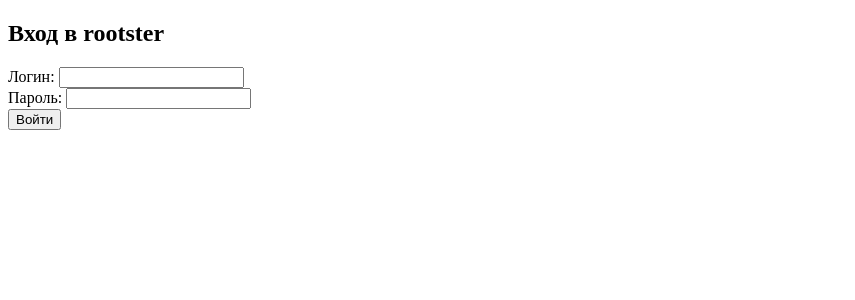
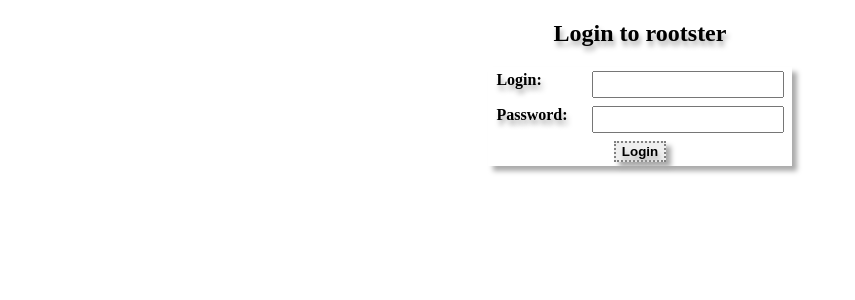
Before and after one commit to sphynkx/rootster, a Flask app: page / in a window 1280 px wide. Shown: the top 300 px of the page, without its empty margins (0-855 px from the left). Run offline with Flask 3, Linux system fonts and the light colour scheme.

Commit message:
Enable HTML rendering for tables data content. Add styles: `static/css/style.css`. Move all local styles. Reverse tables sorting - freshest at the top. (` ORDER BY id DESC` in SQL request). Move navlinkx to top, to separate static sticky block. Implement drop-down menu there. Implement compact view for big `data` fields in `response` table. Set showing limit to 2000 symbols, the "Show More" button. Split forcely long lines in `max_verses` field (`books` table). Some UI beautifications (shadows, borders, colors..). Beautificarion of ligin page.

```diff
--- a/app.py
+++ b/app.py
@@ -24,7 +24,6 @@
             if admin:
                 pwd_hash = hashlib.md5(password.encode('utf-8')).hexdigest()
                 if admin["password_hash"] == pwd_hash:
-                    # Обновляем last_login
                     cursor.execute(
                         "UPDATE admins SET last_login = %s WHERE username = %s",
                         (datetime.datetime.now(), username)
@@ -36,6 +35,16 @@
     return False
 
 
+def get_table_list():
+    conn = get_db()
+    try:
+        with conn.cursor() as cursor:
+            cursor.execute("SHOW TABLES")
+            return [row[f"Tables_in_{MYSQL_CONFIG['database']}"] for row in cursor.fetchall()]
+    finally:
+        conn.close()
+
+
 @app.route("/", methods=["GET", "POST"])
 def login():
     if request.method == "POST":
@@ -45,7 +54,7 @@
             session["admin"] = username
             return redirect(url_for("tables"))
         else:
-            flash("Неверный логин или пароль")
+            flash("Incorrect login or password!!")
     return render_template("login.html")
 
 
@@ -59,13 +68,7 @@
 def tables():
     if "admin" not in session:
         return redirect(url_for("login"))
-    conn = get_db()
-    try:
-        with conn.cursor() as cursor:
-            cursor.execute("SHOW TABLES")
-            tables = [row[f"Tables_in_{MYSQL_CONFIG['database']}"] for row in cursor.fetchall()]
-    finally:
-        conn.close()
+    tables = get_table_list()
     return render_template("tables.html", tables=tables)
 
 
@@ -73,16 +76,17 @@
 def table_view(table):
     if "admin" not in session:
         return redirect(url_for("login"))
+    all_tables = get_table_list()
     conn = get_db()
     try:
         with conn.cursor() as cursor:
-            cursor.execute(f"SELECT * FROM `{table}` LIMIT 100")
+            cursor.execute(f"SELECT * FROM `{table}`  ORDER BY id DESC LIMIT 100")
             rows = cursor.fetchall()
             cursor.execute(f"SHOW COLUMNS FROM `{table}`")
             columns = [col["Field"] for col in cursor.fetchall()]
     finally:
         conn.close()
-    return render_template("table_view.html", table=table, rows=rows, columns=columns)
+    return render_template("table_view.html", all_tables=all_tables, table=table, rows=rows, columns=columns)
 
 
 
--- /dev/null
+++ b/static/css/style.css
@@ -0,0 +1,126 @@
+/* Login Page */
+.login_table, .login_table th, .login_table td {
+    border: none;
+}
+.login_table {
+    margin: 0 auto; /* Set it centered */
+}
+.login_label {
+    font-weight: bold;
+    padding-right: 8px;
+}
+.login_input {
+    width: 180px;
+    padding: 4px;
+}
+.login_button_cell {
+    text-align: center;
+}
+.login_button {
+    border: 2px dotted grey;
+    box-shadow: 5px 5px 5px #aaa;
+    text-shadow: 2px 5px 5px #aaa;
+    font-weight: bold;
+}
+.login_button:hover {
+    background: #ccc;
+}
+.login_h2 {
+    text-align: center;
+}
+
+
+/* Common text beautifications */
+h2, a, .login_label {
+    text-shadow: 2px 5px 5px #aaa;
+    font-weight: bold;
+}
+
+
+/* All DB tables */
+table {
+    border: 2px dotted grey;
+    box-shadow: 5px 5px 5px #aaa;
+}
+table, th, td {
+	border: 1px solid #888;
+	border-collapse: collapse;
+	}
+th, td {
+	padding: 4px 8px;
+    vertical-align: top;
+	}
+th {
+    background: #eee;
+}
+td.col-max_verses {/* Forcely split long lines in `max_verses` field (`books` table) */
+    word-break: break-all;
+    white-space: pre-line;
+    max-width: 350px;
+}
+
+
+/* "Show more" in the `table_view.html` - for big `data` field. */
+summary {
+    border: 2px dotted grey;
+    box-shadow: 5px 5px 5px #aaa;
+	width: 150px;
+	padding: 5px;
+    font-weight: bold;
+    font-size: 20px;
+}
+
+
+/* Static panel at the top */
+.panel {
+    margin-bottom: 1em;
+    padding: 5px;
+    background: #fff;
+    /*width: 270px;*/
+    border: 2px dotted grey;
+    box-shadow: 5px 5px 5px #aaa;
+    display: inline-block;
+    white-space: nowrap;
+    position: sticky;
+    top: 2px;
+    z-index: 100;
+}
+.panel a {
+    margin-right: 1em;
+    font-weight: bold;
+    color: #337ab7;
+    text-decoration: none;
+}
+.panel a:hover {
+    text-decoration: underline;
+}
+.dropdown {
+  position: relative;
+  display: inline-block;
+}
+.dropbtn {
+  cursor: pointer;
+  text-decoration: none;
+}
+.dropdown-content {
+  display: none;
+  position: absolute;
+  left: 0;
+  background-color: #fff;
+  min-width: 160px;
+  box-shadow: 2px 2px 4px #aaa;
+  border: 1px solid #aaa;
+  z-index: 200;
+}
+.dropdown-content a {
+  color: #333;
+  padding: 8px 12px;
+  text-decoration: none;
+  display: block;
+}
+.dropdown-content a:hover {
+  background-color: #eee;
+}
+.dropdown:hover .dropdown-content {
+  display: block;
+}
--- a/templates/login.html
+++ b/templates/login.html
@@ -2,10 +2,11 @@
 <html lang="ru">
 <head>
     <meta charset="UTF-8">
-    <title>rootster: Вход</title>
+    <title>rootster: Login</title>
+    <link rel="stylesheet" type="text/css" href="{{ url_for('static', filename='css/style.css') }}">
 </head>
 <body>
-    <h2>Вход в rootster</h2>
+    <h2 class="login_h2">Login to rootster</h2>
     {% with messages = get_flashed_messages() %}
       {% if messages %}
         <ul>
@@ -15,10 +16,20 @@
         </ul>
       {% endif %}
     {% endwith %}
-    <form method="POST">
-        <label>Логин: <input type="text" name="username"></label><br>
-        <label>Пароль: <input type="password" name="password"></label><br>
-        <button type="submit">Войти</button>
-    </form>
+	<form method="post">
+	  <table class="login_table">
+		<tr>
+		  <td><label class="login_label" for="login_username">Login:</label></td>
+		  <td><input class="login_input" id="login_username" type="text" name="username"></td>
+		</tr>
+		<tr>
+		  <td><label class="login_label" for="login_password">Password:</label></td>
+		  <td><input class="login_input" id="login_password" type="password" name="password"></td>
+		</tr>
+		<tr>
+		  <td colspan="2"  class="login_button_cell"><button class="login_button" type="submit">Login</button></td>
+		</tr>
+	  </table>
+	</form>
 </body>
 </html>
```
Also changed, not shown: templates/table_view.html (+30 -9 lines), templates/tables.html (+7 -3 lines).
